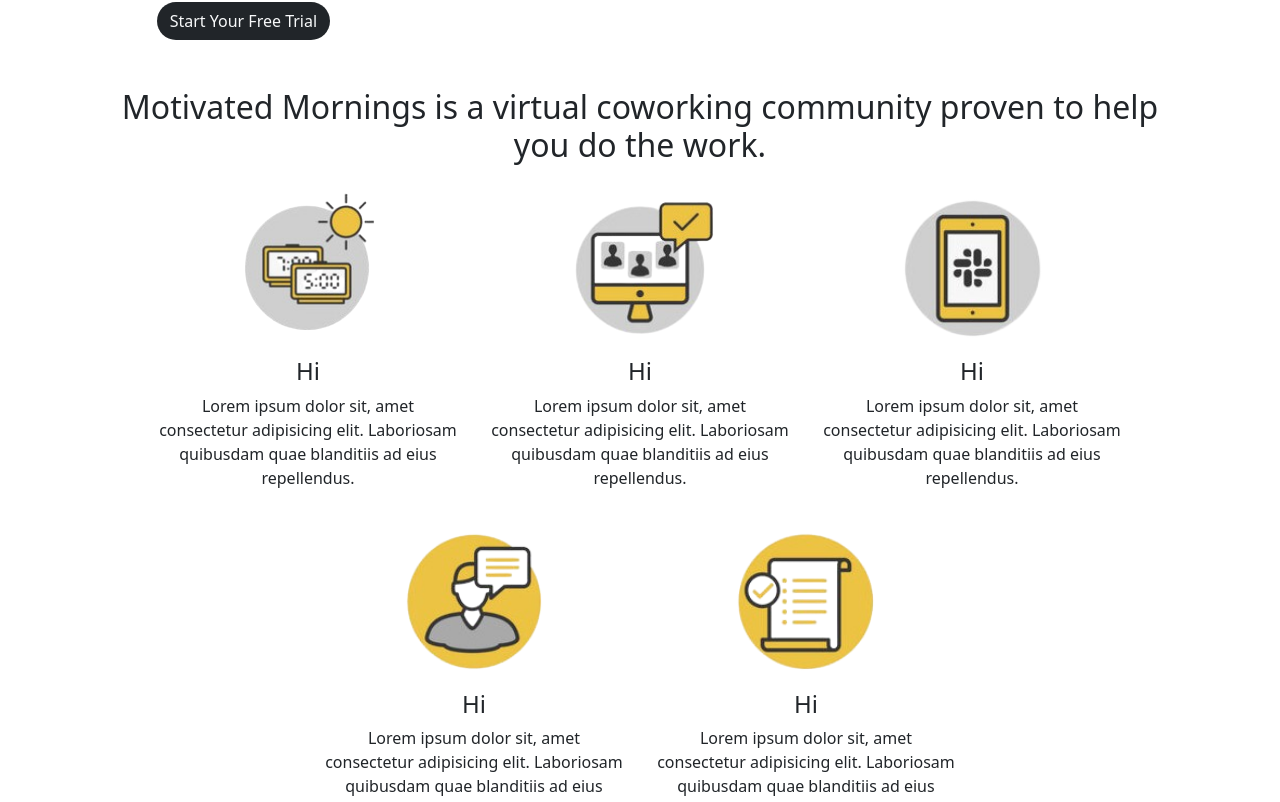
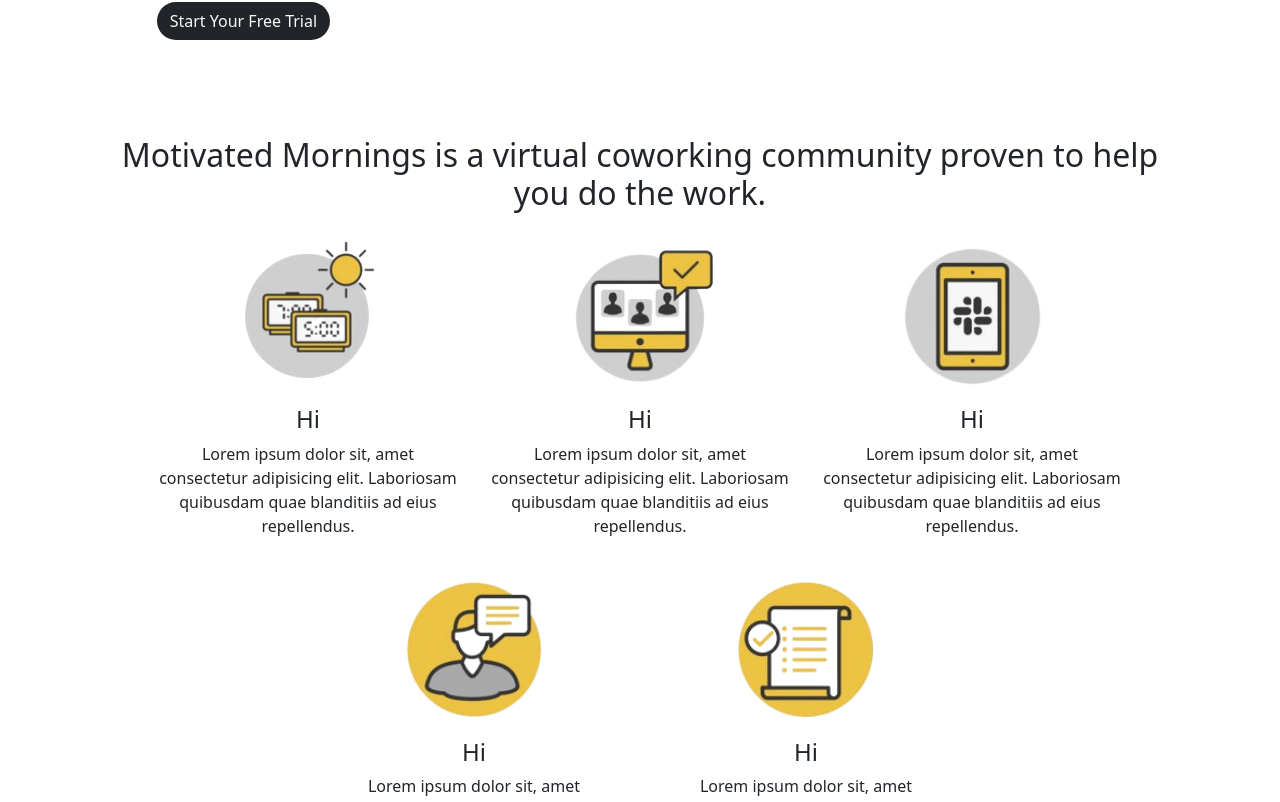
Before and after one commit to Ajith369369/motivated-mornings-frontend, a React (Vite) app: page / in a window 1280 px wide. Shown: the part 1648-2450 px from the top of the page. Built offline with nearby package versions, Linux system fonts and the light colour scheme.

Commit message:
Create features section.

```diff
--- a/src/components/Features.jsx
+++ b/src/components/Features.jsx
@@ -3,6 +3,7 @@ import "./Features.css";
 function Features() {
   return (
     <>
+      <section id="features" className="my-5">
         <div className="row mb-5">
           <div className="col-md-1"></div>
           <div className="col-md-10">
@@ -64,6 +65,7 @@ function Features() {
           </div>
           <div className="col-md-1"></div>
         </div>
+      </section>
     </>
   );
 }
```
Lines whose indentation alone changed are shown as unchanged.
